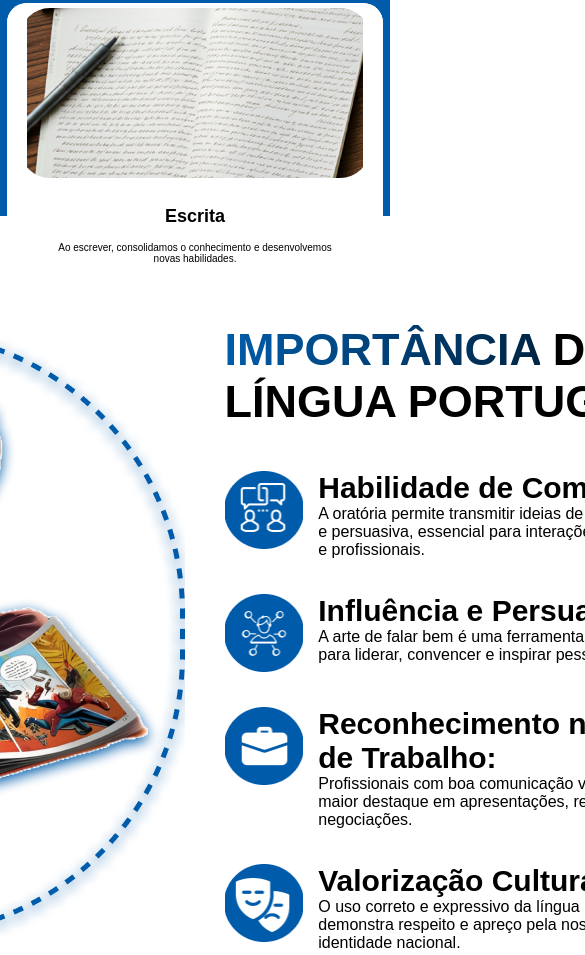
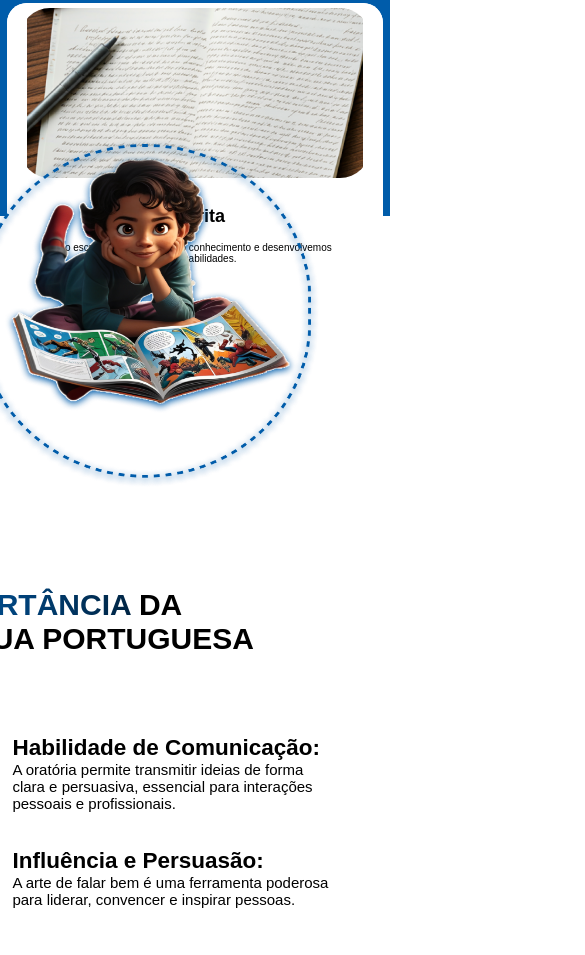
Before and after one commit to R4elDev/LinguaPortuguesa-Avaliacao, a plain HTML site: page index.html in a window 390 px wide. Shown: the part 2316-3271 px from the top of the page, 585 px wide, since content can reach past the window. Drawn offline with Linux system fonts and the light colour scheme; a web font is replaced by a local one.

Commit message:
responsividade da quarta tela

```diff
--- a/index.html
+++ b/index.html
@@ -142,7 +142,7 @@
                 <div id="contKid">
                     <div id="contCrianca">
                         <div id="containerImpFoto">
-
+                            <img src="./img/criancaCompleto.png" alt="">
                         </div>
                     </div>
                     <div id="containerImpor">
--- a/style.css
+++ b/style.css
@@ -336,13 +336,12 @@ header.rolagem #logotipo {
 
 
 
-#containerImpFoto {
+#containerImpFoto img {
     display: flex;
     justify-content: center;
     align-items: center;
     width: 567px;
     height: 616px;
-    background-image: url('./img/criancaCompleto.png');
     background-position: center;
     background-repeat: no-repeat;
 }
@@ -700,6 +699,7 @@ header.rolagem #logotipo {
 
 }
 
+
 .tituloFoto h1{
     margin-top: 30px;
     font-size: 18px;
@@ -712,4 +712,39 @@ header.rolagem #logotipo {
 
 /*========================================================================*/
 
+#containerImpFoto img{
+    width: 350px;
+    height: 350px;
+    align-items: center;
+    display: flex;
+
 }
+
+#containerImpFoto{
+    margin-top:-500px;
+    display: flex;
+    align-items:center ;
+}
+
+#containerImpor{
+    width: 500px;
+    height: 600px;
+    margin-top: 500px;
+    margin-left: -400px;
+}
+
+#texto1{
+    font-size: 20px;
+}
+
+#texto2{
+    font-size: 20px;
+}
+
+.tituloTop{
+    font-size: 15px;
+}
+
+.subTop{
+    font-size: 15px;
+}
```
